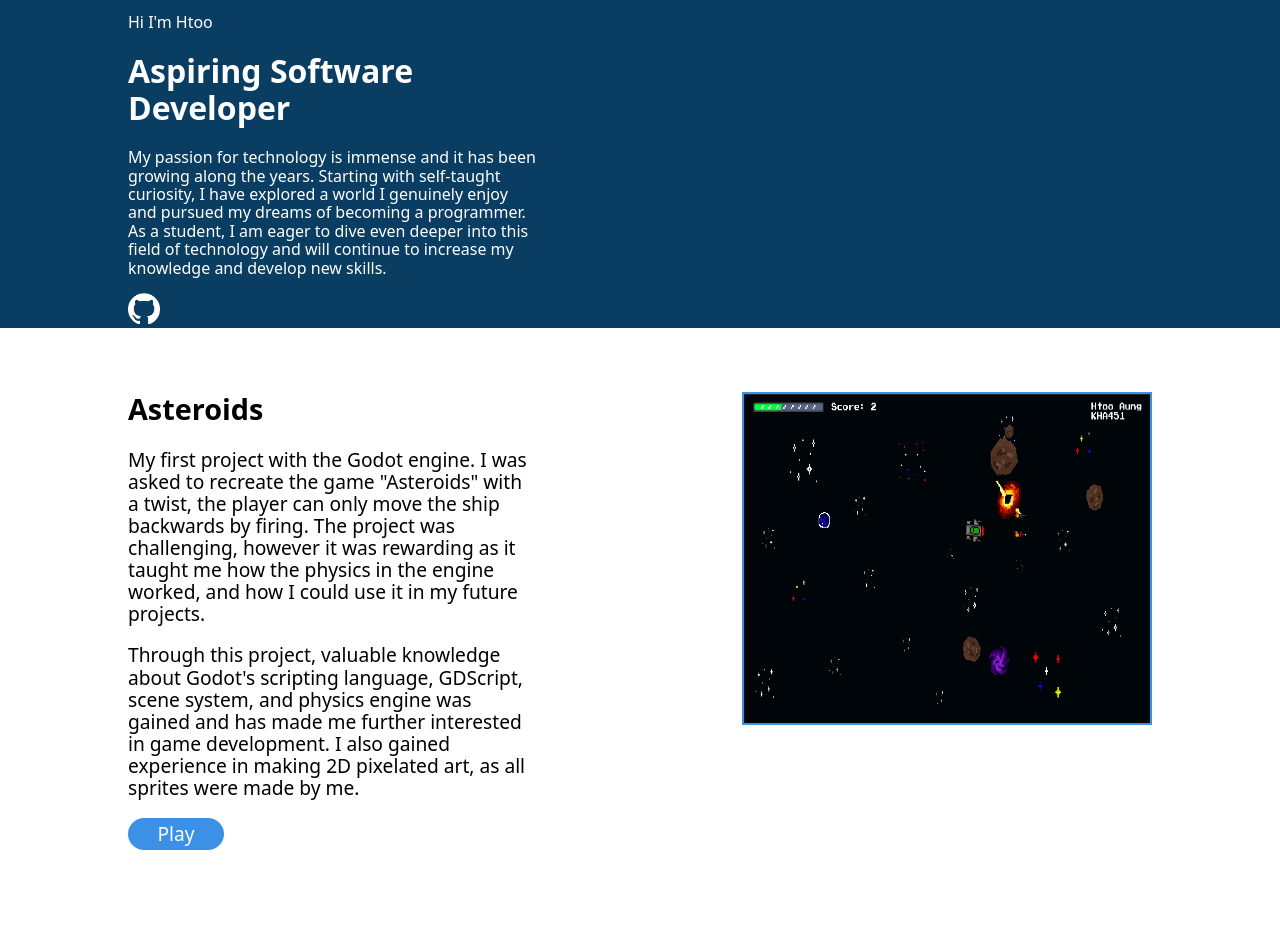
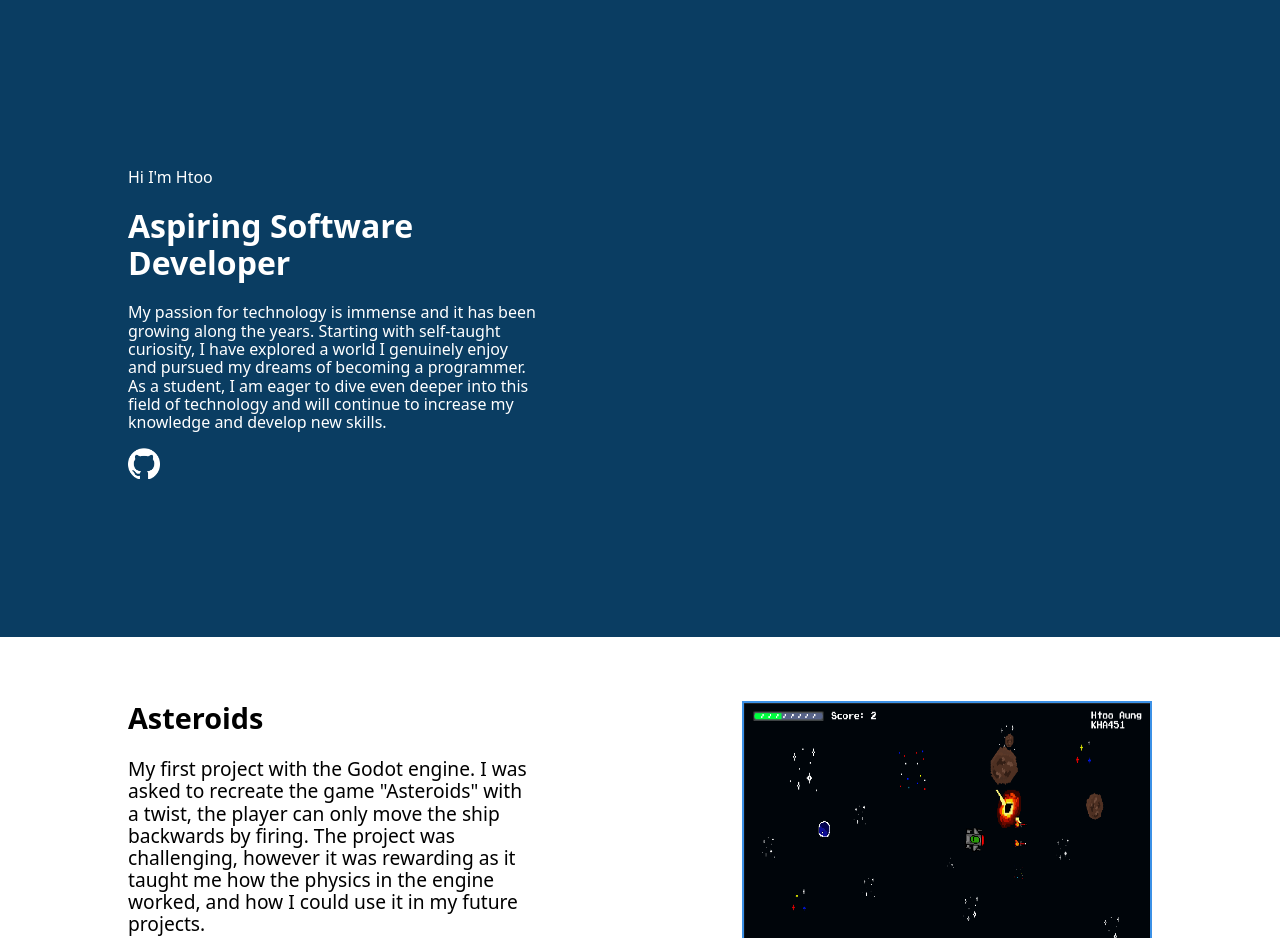
Before and after one commit to htoo-aung/406-portfolio, a website: page src/index.html in a window 1280 px wide. Shown: the part 53-991 px from the top of the page. Drawn offline with nearby package versions, Linux system fonts and the light colour scheme.

Commit message:
more updates

```diff
--- a/src/index.html
+++ b/src/index.html
@@ -5,6 +5,9 @@
     <meta name="viewport" content="width=device-width, initial-scale=1.0">
     <link rel="stylesheet" href="styles.css">
     <link rel="stylesheet" href="/node_modules/modern-normalize/modern-normalize.css">
+    <link rel="preconnect" href="https://fonts.googleapis.com">
+    <link rel="preconnect" href="https://fonts.gstatic.com" crossorigin>
+    <link href="https://fonts.googleapis.com/css2?family=Roboto:ital,wght@0,100..900;1,100..900&display=swap" rel="stylesheet">
     <title>Htoo Aung - 406 Simple Portfolio</title>
 </head>
 <body>
--- a/src/styles.css
+++ b/src/styles.css
@@ -5,6 +5,7 @@
     --background-color: #F5F5F5;
     --text-color: #333333;
     --optional-accent: #E63946;
+    font-family: "Roboto";
 }
 
 ul {
@@ -55,8 +56,10 @@ li {
 
 .section.header {
     display: flex;
+    align-items: center;
     background-color: var(--primary-color);
     color: white;
+    height: 40rem;
 }
 
 .header-left {
```
